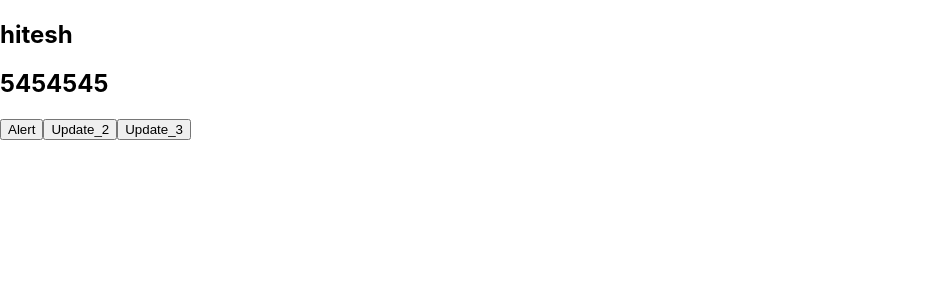
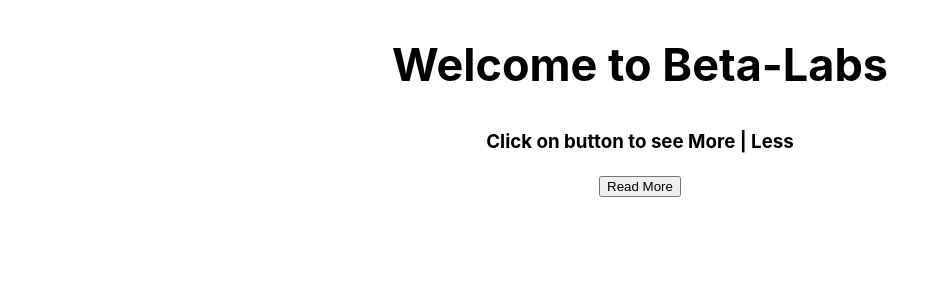
Before and after one commit to 0124hitesh/my-app, a React (Create React App) app: page / in a window 1280 px wide. Shown: the top 300 px of the page, without its empty margins (0-950 px from the left). Built offline with nearby package versions, Linux system fonts and the light colour scheme.

Commit message:
Practical_8

```diff
--- a/src/App.js
+++ b/src/App.js
@@ -11,7 +11,8 @@
 
 import RS from './ReactState';
 
-//import Counter from './Practical/Practical8_Counter';
+import Counter from './Practical/Practical8_Counter';
+import More from './Practical/Practical8_b';
 
 function App() {
   return (
@@ -26,7 +27,10 @@
     {/* <LifeCycle/>
     <Test/> */}
 
-    <RS namee='hitesh' mob={5454545}/>
+    {/* <RS namee='hitesh' mob={5454545}/> */}
+
+    {/* <Counter counter={0}/> */}
+    <More/>
     </>
   );
 }
--- /dev/null
+++ b/src/Practical/Counter.css
@@ -0,0 +1,14 @@
+section{
+    margin: 0 auto;
+    text-align: center;
+    max-width: 70vw;
+}
+button{
+    margin: 5px;
+}
+h1{
+    font-size: 45px;
+}
+/* p{
+    width: 50vw;
+} */
--- /dev/null
+++ b/src/Practical/Practical8_Counter.js
@@ -0,0 +1,42 @@
+import React,{Component} from 'react';
+import './Counter.css';
+
+export default class Counter extends Component{
+    constructor(props){
+        super(props);
+
+        this.state={
+            counter:this.props.counter,
+        }
+
+        this.dec=this.dec.bind(this);
+    }
+
+    inc=()=>{
+        this.setState({
+            counter:this.state.counter+1
+        });
+    }
+
+    dec(){
+        const cou=this.state.counter;
+        if(cou!==0){
+        this.setState({
+            counter:this.state.counter-1
+        })
+    }
+    }
+
+
+
+    render(){
+        return(
+            <section>
+            <h1>{this.state.counter}</h1>
+            <button onClick={this.inc}>Increase</button>
+            <button onClick={ ()=>{this.setState({counter:0})} }>Reset</button>
+            <button onClick={this.dec}>Decrease</button>
+            </section>
+        );
+    }
+}
--- /dev/null
+++ b/src/Practical/Practical8_b.js
@@ -0,0 +1,31 @@
+import React,{Component} from 'react';
+
+import './Counter.css'
+export default class More extends Component{
+    constructor(){
+        super();
+        this.state={
+            con:"Development is often all about problem-solving and @Beta-Labs.in offers up plenty of memes for when you need to take a break from fixing that bug. Whether you're stuck on a line of code or can't seem to correct an error, you're sure to find a post you'll relate to and people willing to commiserate with you.",
+            content:"",
+            toggle:true,
+
+        }
+    }
+    More=()=>{
+        this.setState({
+            content:this.state.toggle ? this.state.con:null,
+            toggle:!this.state.toggle
+        })
+    }
+
+    render(){
+        return(
+            <section>
+            <h1>Welcome to Beta-Labs</h1>
+            <h3>Click on button to see More | Less</h3>
+            <p>{this.state.content}</p>
+            <button onClick={this.More}>{this.state.toggle ? "Read More":"Show Less"}</button>
+            </section>
+        )
+    };
+}
```
